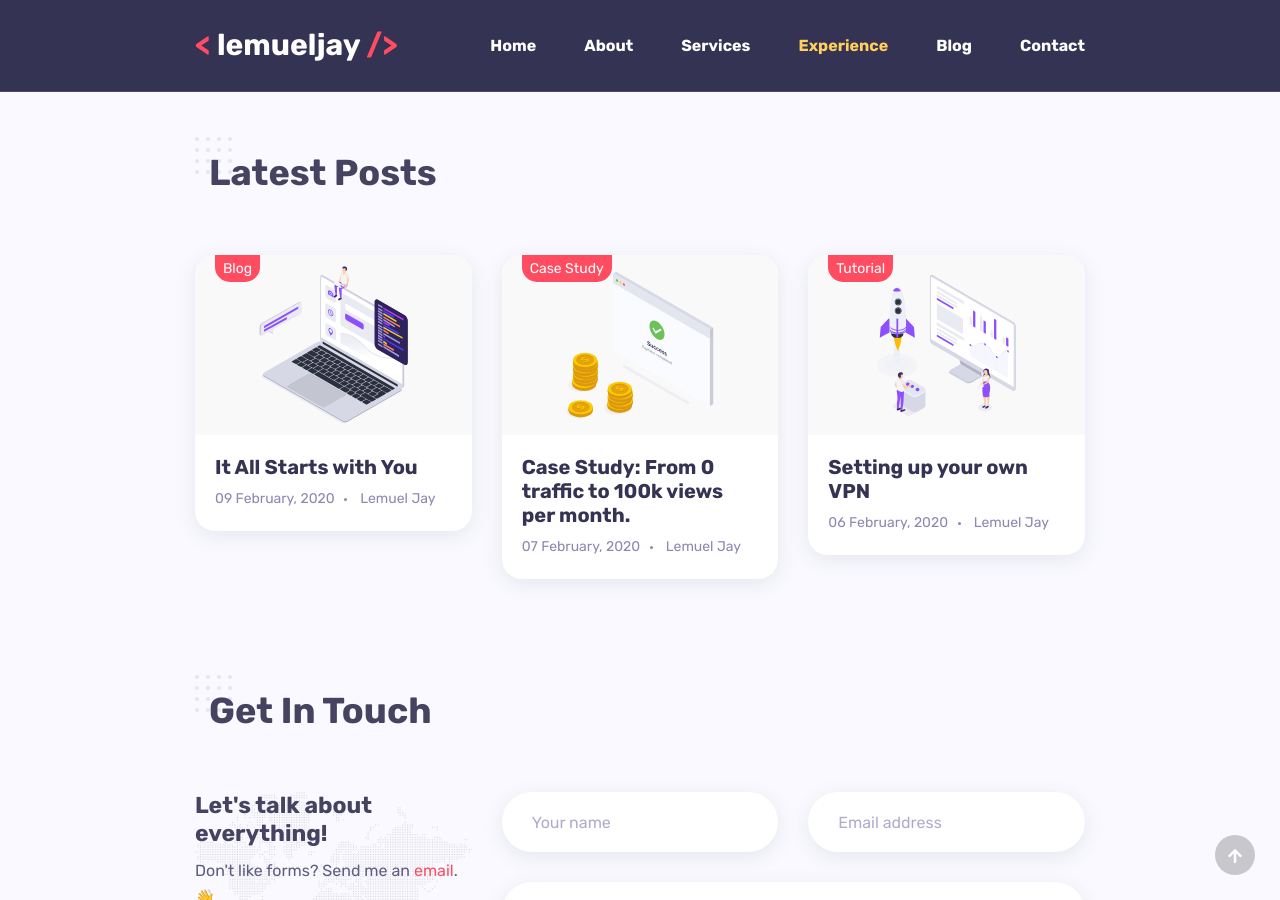
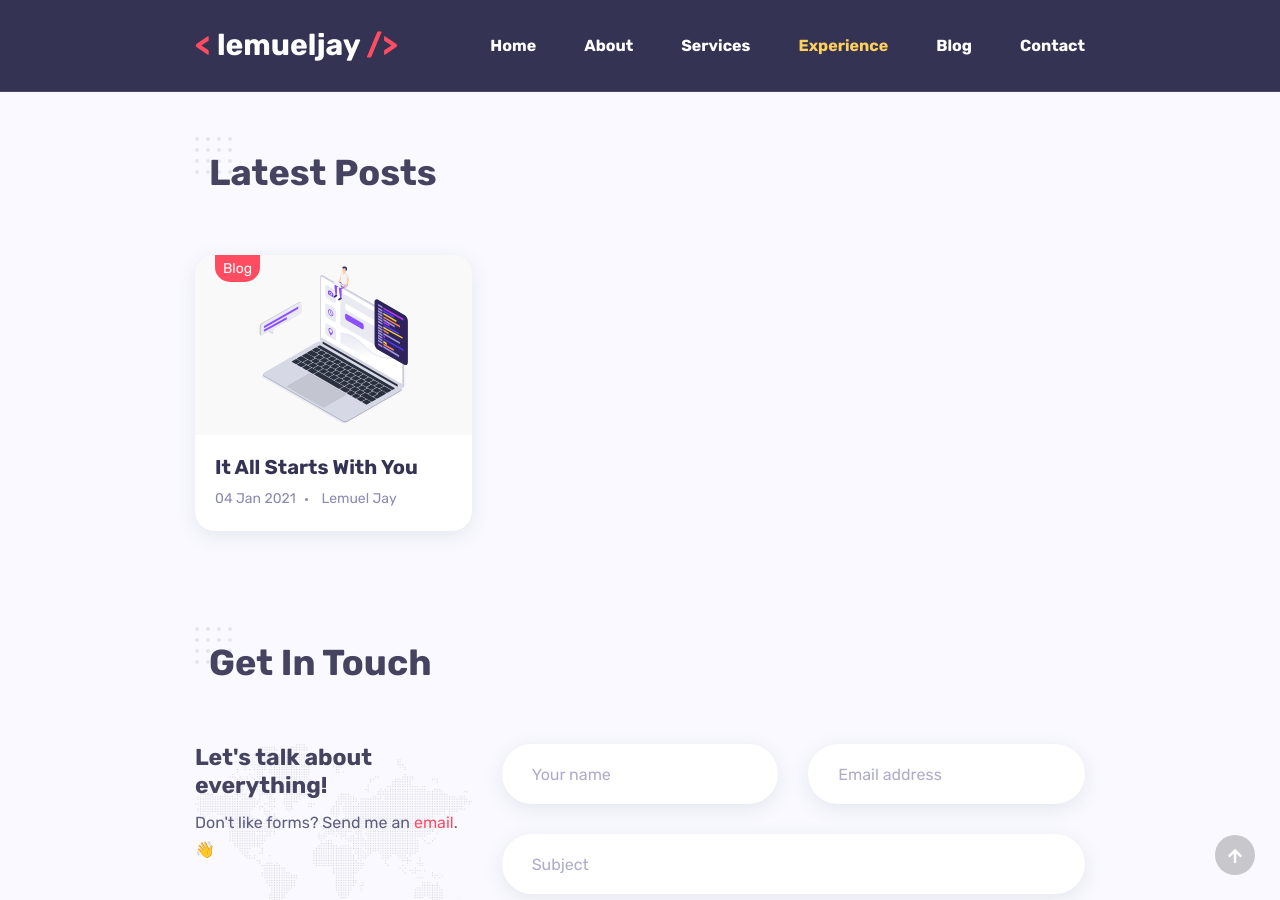
Before and after one commit to lemueljay/lemueljay, a Jekyll site: the page built from index.html, in a window 1280 px wide and 900 px high, scrolled down 2975 px. Built offline with Jekyll 4.4.1, drawn with Linux system fonts in a browser that asks for light colours.

Commit message:
Publish new post.

```diff
--- a/_layouts/default.html
+++ b/_layouts/default.html
@@ -451,7 +451,30 @@
 
 			<div class="row blog-wrapper">
 
+				{% for post in site.posts %}
 				<div class="col-md-4">
+					<!-- blog item -->
+					<div class="blog-item rounded bg-white shadow-dark wow fadeIn">
+						<div class="thumb">
+							<a href="#">
+								<span class="category">{{ post.categories }}</span>
+							</a>
+							<a href="#">
+								<img src="assets/images/blog/1.svg" alt="blog-title" />
+							</a>
+						</div>
+						<div class="details">
+							<h4 class="my-0 title"><a href="{{ post.url }}">{{ post.title }}</a></h4>
+							<ul class="list-inline meta mb-0 mt-2">
+								<li class="list-inline-item">{{ post.date | date_to_string }}</li>
+								<li class="list-inline-item">Lemuel Jay</li>
+							</ul>
+						</div>
+					</div>
+				</div>
+				{% endfor %}
+
+				{% comment %} <div class="col-md-4">
 					<!-- blog item -->
 					<div class="blog-item rounded bg-white shadow-dark wow fadeIn">
 						<div class="thumb">
@@ -512,7 +535,7 @@
 							</ul>
 						</div>
 					</div>
-				</div>
+				</div> {% endcomment %}
 
 			</div>
 
```
Also changed, not shown: _posts/2021-01-04-making-money-online-it-all-starts-with-you.md (added, +17 -0 lines), _drafts/2020-08-26-welcome-to-jekyll.markdown (renamed from _posts/2020-08-26-welcome-to-jekyll.markdown).
